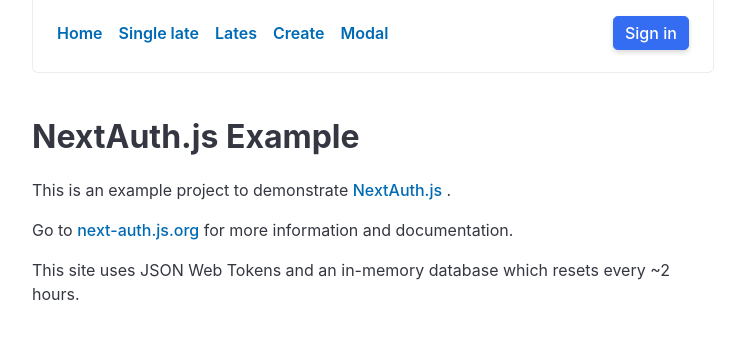
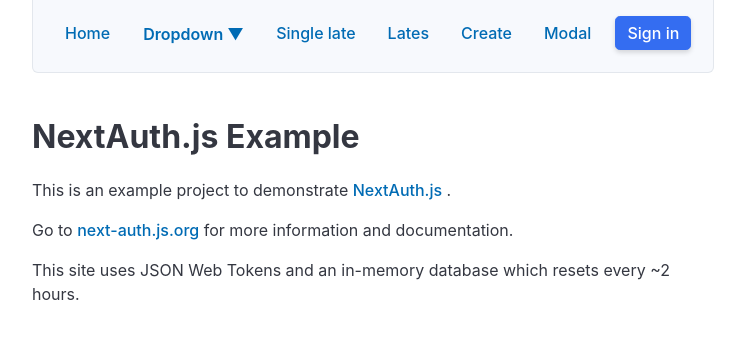
Before and after one commit to nonissue/co-cms, a Next.js app: page / in a window 1280 px wide. Shown: the top 338 px of the page, without its empty margins (268-1013 px from the left). Built offline with nearby package versions, Linux system fonts and the light colour scheme; no server answers.

Commit message:
Simpler modal for dropdown, dont really like it though.

```diff
--- a/components/header.js
+++ b/components/header.js
@@ -1,5 +1,7 @@
+import { useRef } from 'react';
 import Link from 'next/link';
 import { signin, signout, useSession } from 'next-auth/client';
+// import Modal from '../components/modal';
 import styles from './header.module.css';
 
 // The approach used in this component shows how to built a sign in and sign out
@@ -7,6 +9,22 @@
 // rendering, and avoids any flash incorrect content on initial page load.
 export default () => {
   const [session, loading] = useSession();
+  const actionRef = useRef(null);
+  const dropdownRef = useRef(null);
+  const [menuDropdown, toggleMenuDropdown] = useDropdown(
+    dropdownRef,
+    actionRef
+  );
+  const [coords, setCoords] = useState({});
+  const updateDropdownCoords = (button) => {
+    const rect = button.getBoundingClientRect();
+    setCoords({
+      left: rect.x, // add half the width of the button for centering
+      top: rect.y + window.scrollY + rect.height, // add scrollY offset, as soon as getBountingClientRect takes on screen coords
+    });
+
+    toggleMenuDropdown();
+  };
 
   return (
     <header className={styles.header}>
@@ -90,6 +108,60 @@
                   <a>Home</a>
                 </Link>
               </li>
+              <li
+                className={styles.navItem}
+                onClick={(e) => {
+                  updateDropdownCoords(e.target);
+                  // setOpen(!open);
+                  console.log(e.target);
+                  console.log(e.target.getBoundingClientRect());
+                }}
+                // style={{ position: 'relative' }}
+                ref={actionRef}
+                style={{
+                  border: `${
+                    menuDropdown ? '1px solid #DDEBF7' : '1px solid transparent'
+                  }`,
+                  borderBottom: `${
+                    menuDropdown ? '0px solid navy' : '0px solid white'
+                  }`,
+                  boxShadow: `${
+                    menuDropdown && !menuDropdown
+                      ? // ? '0 0.15rem 0.3rem rgba(0, 0, 0, 0.1)'
+                        '0 0.15rem 0.3rem rgba(0, 0, 0, 0.1)'
+                      : 'none'
+                  }`,
+                  width: '100px',
+                }}
+              >
+                Dropdown ▼
+                <div
+                  ref={dropdownRef}
+                  hidden={!menuDropdown}
+                  className={styles['dropdown-test']}
+                  style={{
+                    left: `calc(${coords.left}px)`,
+                    top: `calc(${coords.top}px)`,
+                    position: 'absolute',
+                    // top: 0,
+                    // bottom: 0,
+                    // left: 0,
+                    // right: 0,
+                    border: 'inherit',
+                    borderTop: '0px',
+                    borderBottom: '2px solid #084B8A',
+                    lineHeight: '1.3rem',
+                    // paddingLeft: '0.5em',
+                    paddingBottom: '0.5em',
+                  }}
+                >
+                  &nbsp;- Test
+                  <br />
+                  &nbsp;- Test 2 <br />
+                  &nbsp;- Test 3
+                </div>
+                {/* <Modal ref={dropdownRef} /> */}
+              </li>
               <li className={styles.navItem}>
                 <Link href='/late/1'>
                   <a>Single late</a>
@@ -110,11 +182,6 @@
                   <a>Modal</a>
                 </Link>
               </li>
-              {/* <li className={styles.navItem}>
-                <Link href='/users'>
-                  <a>Users Page</a>
-                </Link>
-              </li> */}
             </ul>
             {/* )} */}
           </div>
@@ -146,3 +213,54 @@
     </header>
   );
 };
+
+import { useState, useEffect, useCallback } from 'react';
+
+function useDropdown(dropEl, actionEl) {
+  dropEl = dropEl.current;
+  actionEl = actionEl.current;
+
+  const [drop, setDrop] = useState(false);
+
+  const toggleDrop = useCallback(
+    (toggleState) => {
+      setDrop(toggleState !== undefined ? Boolean(toggleState) : !drop);
+    },
+    [drop]
+  );
+
+  const onWindowClick = useCallback(
+    (ev) => {
+      const clickOnAction =
+        actionEl && (ev.target === actionEl || actionEl.contains(ev.target));
+      const clickOnDrop =
+        dropEl && (ev.target === dropEl || dropEl.contains(ev.target));
+
+      if (!clickOnAction && !clickOnDrop && drop === true) {
+        toggleDrop(false);
+      }
+    },
+    [drop]
+  );
+
+  const onEsc = useCallback(
+    (ev) => {
+      if (ev.keyCode === 27 && drop === true) {
+        toggleDrop(false);
+      }
+    },
+    [drop]
+  );
+
+  useEffect(() => {
+    window.addEventListener('click', onWindowClick);
+    return () => window.removeEventListener('click', onWindowClick);
+  });
+
+  useEffect(() => {
+    window.addEventListener('keyup', onEsc);
+    return () => window.removeEventListener('keyup', onEsc);
+  });
+
+  return [drop, toggleDrop];
+}
--- a/components/header.module.css
+++ b/components/header.module.css
@@ -3,14 +3,15 @@
   min-height: 6rem;
   display: block;
   width: 100%;
+  /* position: relative; */
 }
 
 .loading,
 .loaded {
-  position: relative;
+  /* position: relative; */
   top: 0;
   opacity: 1;
-  overflow: hidden;
+  /* overflow: hidden; */
   padding: 2rem;
   margin: 0;
   transition: all 0.25s ease-in-out;
@@ -78,13 +79,14 @@
   display: block;
   white-space: nowrap;
   text-overflow: ellipsis;
-  overflow: hidden;
+  /* overflow: hidden; */
   display: inherit;
   z-index: 1;
   line-height: 1.3rem;
   border: 1px solid rgba(65, 78, 101, 0.1);
   border-top: 0;
   border-radius: 0 0px 6px 6px;
+  background: #f7f9fd;
 }
 .header nav {
   /* margin-bottom: 2rem; */
@@ -110,16 +112,58 @@
   padding: 0;
   list-style: none;
   display: flex;
-  position: relative;
+
+  font-weight: 500;
+  text-decoration: none;
+  color: #4299e1;
+  color: #006bb4;
+
+  /* position: relative; */
+  /* overflow-y: hidden; */
+  /* position: relative; */
+}
+
+.navItem:hover {
+  cursor: pointer;
 }
 
 .navItems a {
+  font-weight: 500;
+}
+
+.navItem {
+  /* display: inline-block; */
+  margin-right: 1rem;
+  display: block;
+  /* display: flex; */
+  /* align-content: center; */
+  padding: 0.1rem 0.5rem;
   font-weight: 600;
 }
 
-.navItem {
-  display: inline-block;
-  margin-right: 1rem;
-  /* display: flex; */
-  /* align-content: center; */
+.dropdown-test {
+  background-color: #f7f9fd;
+  color: white;
+  /* position: absolute; */
+  /* box-sizing: border-box; */
+  /* margin-left: initial; */
+  padding: inherit;
+  /* top: 0; */
+  /* box-shadow: inherit; */
+  /* left: 0; */
+  /* box-sizing: border-box; */
+  /* font-family: 'Georgia'; */
+  /* padding: 0.2rem 0.3rem; */
+  /* margin: 0 -0.3rem; */
+  /* border: 1px solid #ddebf7; */
+  border-top: 1px solid transparent;
+  /* width: 100px; */
+  width: inherit;
+  color: #234361;
+  z-index: 1000;
+  font-weight: 400;
+  /* padding-left: 0.3rem; */
+  /* overflow: hidden; */
+  /* border-radius: 0.5rem; */
+  /* box-shadow: 0 0.15rem 0.3rem rgba(0, 0, 0, 0.1); */
 }
```
Also changed, not shown: components/modal.js (+7 -14 lines).
